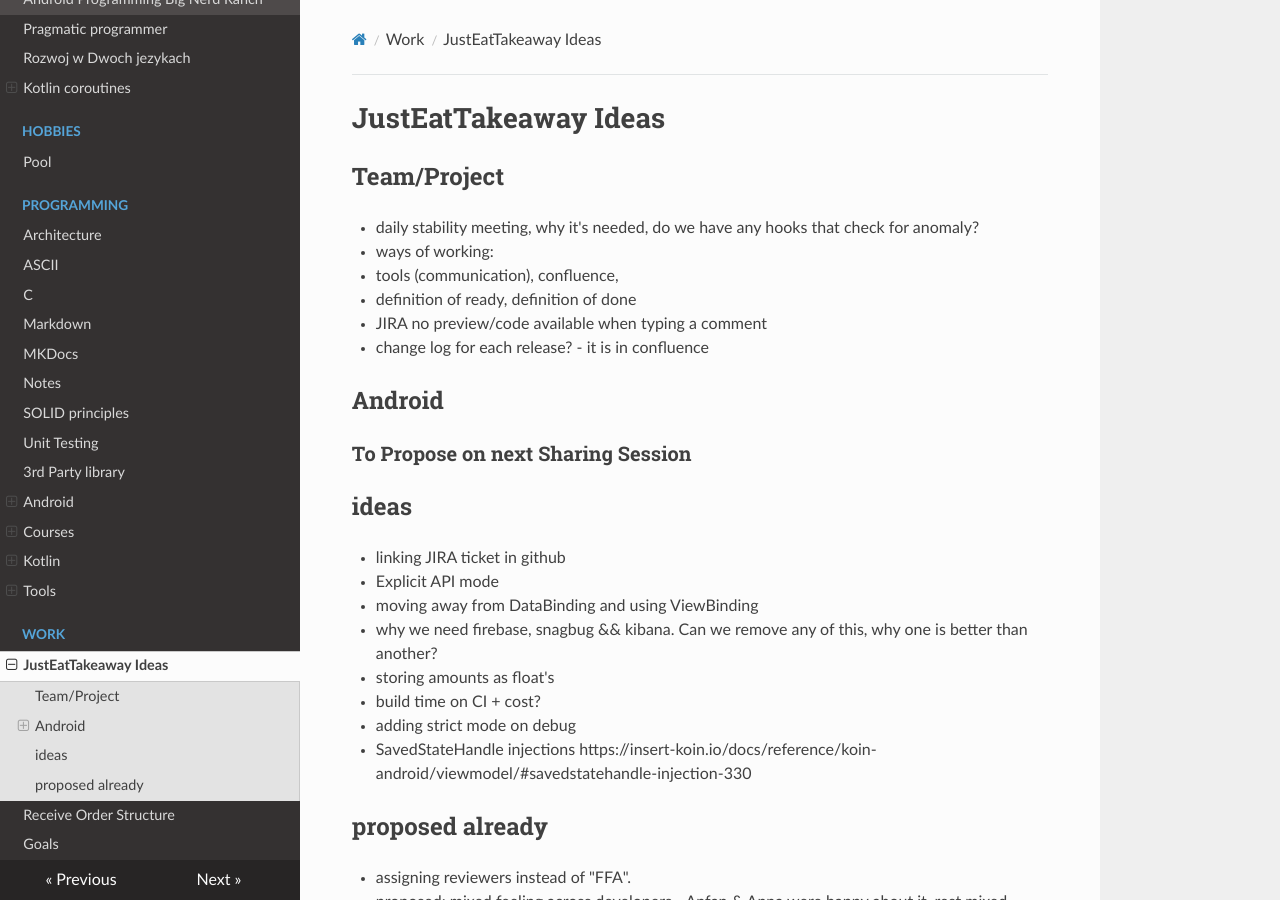
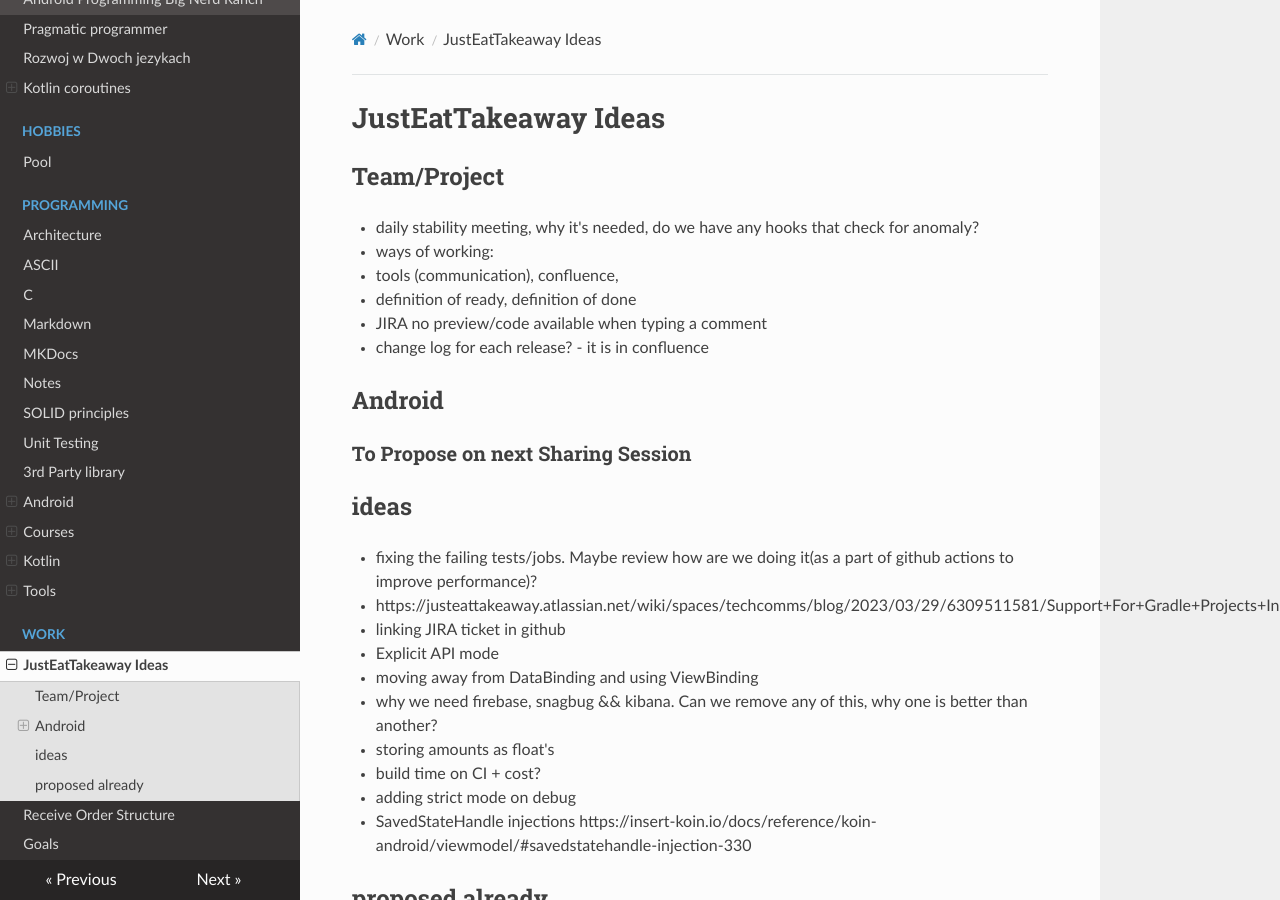
Before and after one commit to mojpalac/mojpalac, an MkDocs documentation site: the page built from docs/work/JustEatIdeas.md, in a window 1280 px wide and 900 px high. Built offline with MkDocs 1.6.1, drawn with Linux system fonts in a browser that asks for light colours; nearby versions of some CDN libraries.

Commit message:
updated justeat ideas

```diff
--- a/docs/work/JustEatIdeas.md
+++ b/docs/work/JustEatIdeas.md
@@ -14,6 +14,8 @@
 ### To Propose on next Sharing Session
 
 ## ideas
+- fixing the failing tests/jobs. Maybe review how are we doing it(as a part of github actions to improve performance)?
+- https://justeattakeaway.atlassian.net/wiki/spaces/techcomms/blog/2023/03/29/6309511581/Support+For+Gradle+Projects+In+RunSonarQubeScan+Github+Action
 - linking JIRA ticket in github
 - Explicit API mode
 - moving away from DataBinding and using ViewBinding
```
